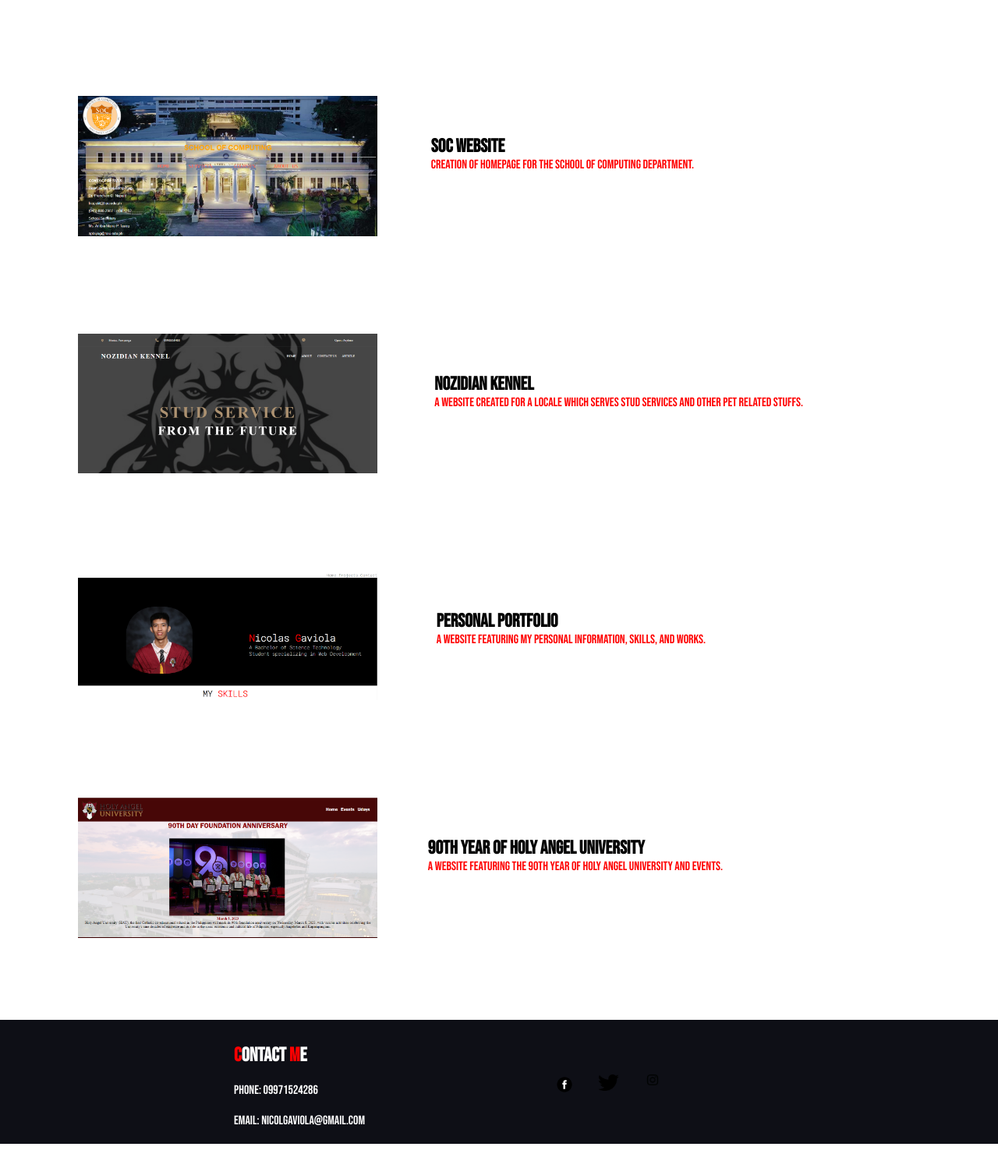
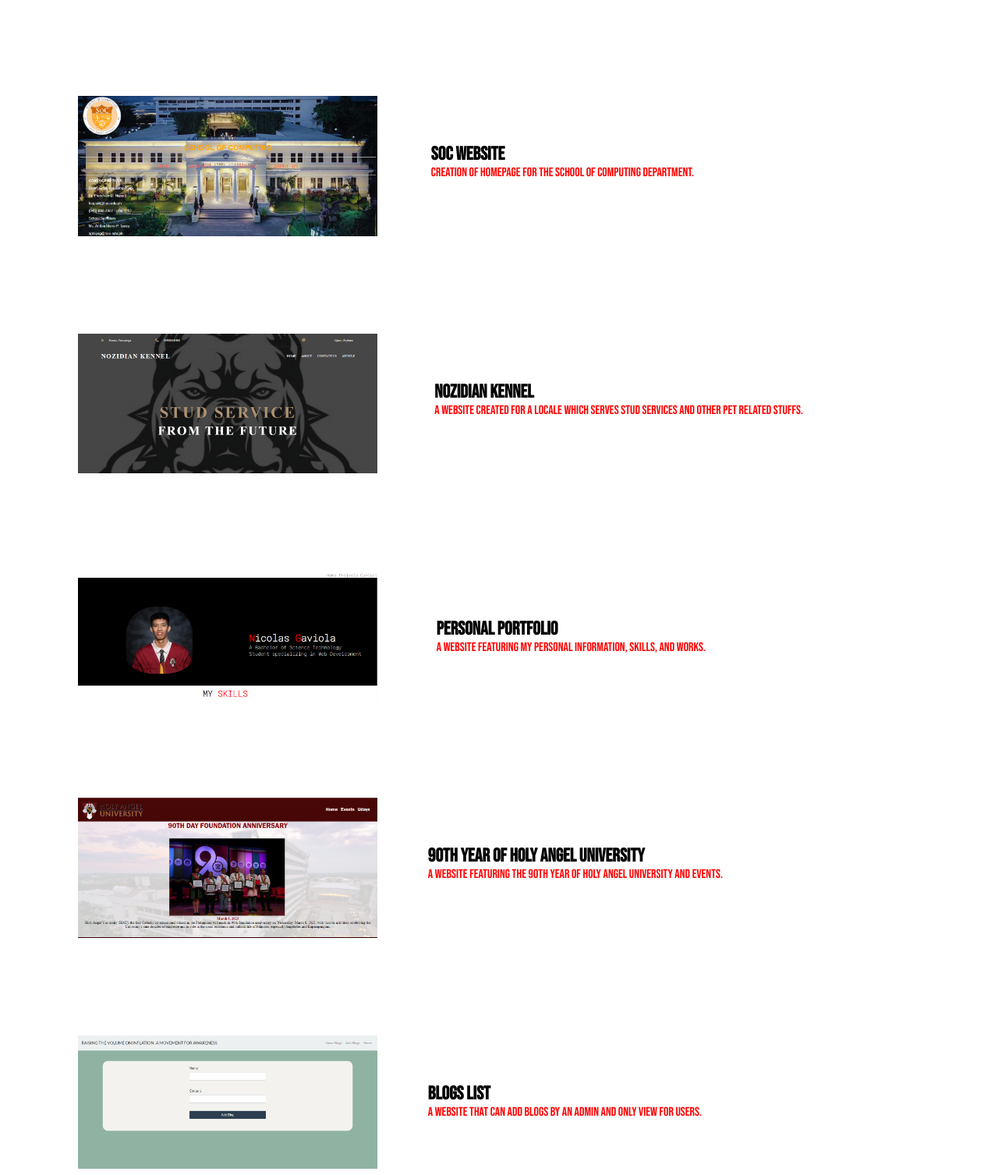
Before and after one commit to nicolgabs/gaviola.github.io, a plain HTML site: page projects.html in a window 1280 px wide. Shown: the part 727-2234 px from the top of the page at 78% size. Before the commit the page ends 2194 px from the top, so only its background shows below. Drawn offline with Linux system fonts and the light colour scheme.

Commit message:
UPDATE PROJECT AND HOVER

```diff
--- a/projects.html
+++ b/projects.html
@@ -171,6 +171,33 @@
 
 
 
+                                            <div class="restofinder">
+                                                <div class="desc7">
+
+                                                    <h2>Blogs List</h2>
+                                                    <p>A website that can add blogs by an admin and only view for users.</p>
+
+                                                </div>
+
+
+
+
+
+
+                                                    <div class="restopic">
+                                                        <img src="BlogProject.png">
+                                                    </div>
+                                                    </div>
+
+
+
+
+
+
+
+
+
+
 
 
 
--- a/projectstyle.css
+++ b/projectstyle.css
@@ -106,19 +106,20 @@ float: right;
 }
 .desc{
     float: right;
-    padding-top: 170px;
+    padding-top: 205px;
     padding-right: 420px;
 
 
 }
+
+.desc2{
+    float: right;
+    padding-top: 180px;
+    padding-right: 550px;
+
+}
 .desc p{
     color: red;
-}
-.desc2{
-    float: right;
-    padding-top: 170px;
-    padding-right: 550px;
-
 }
 .desc2 p{
     color: red;
@@ -135,30 +136,39 @@ float: right;
 .desc6 p{
     color: red;
 }
+.desc7 p{
+    color: red;
+}
+
 
 .desc3{
     float: right;
-    padding-top: 170px;
+    padding-top: 180px;
     padding-right: 390px;
 
 }
 .desc4{
     float: right;
-    padding-top: 170px;
+    padding-top: 180px;
     padding-right: 250px;
 
 }
 
 .desc5{
     float: right;
-    padding-top: 170px;
+    padding-top: 180px;
     padding-right: 375px;
 
 }
 .desc6{
     float: right;
-    padding-top: 170px;
+    padding-top: 180px;
     padding-right: 353px;
+}
+.desc7{
+    float: right;
+    padding-top: 180px;
+    padding-right: 380px;
 }
 
 
```
Also changed, not shown: style.css (+6 -2 lines), BlogProject.png (added).
